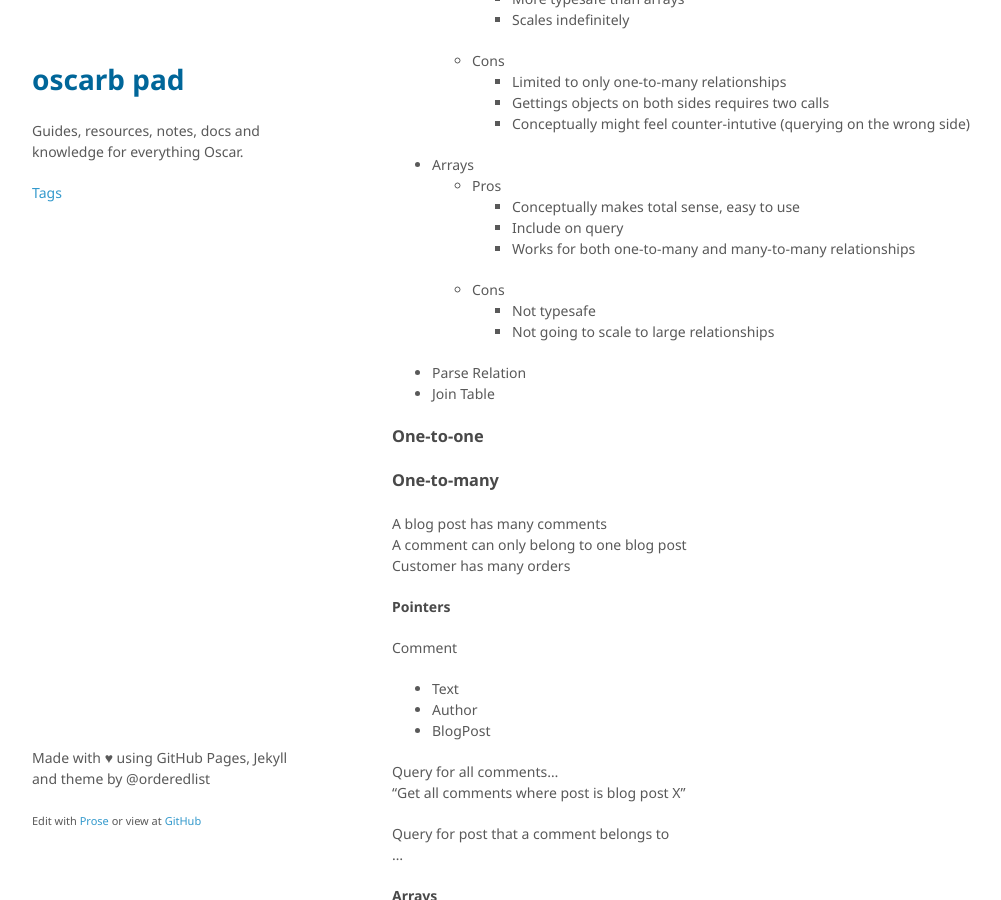
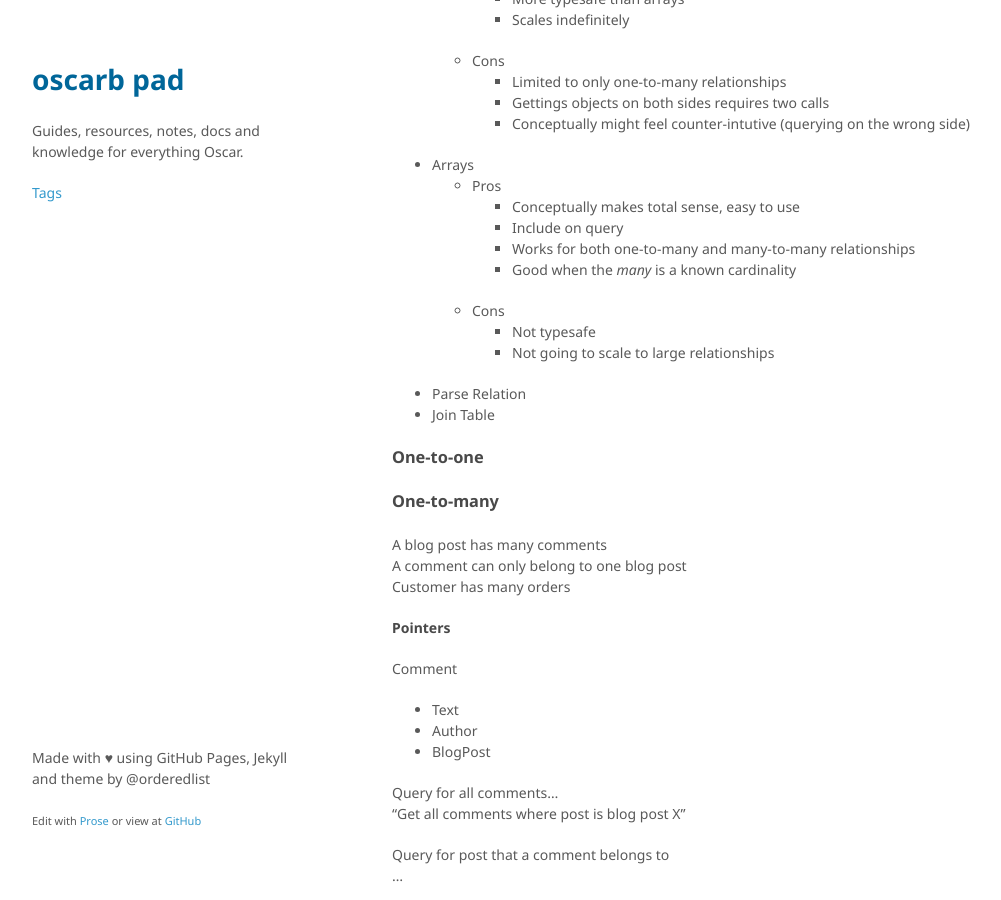
Before and after one commit to oscarb/pad, a Jekyll site: the page built from _docs/parse-server.md, in a window 1280 px wide and 900 px high, scrolled down 889 px. Shown: the whole window, without its empty margins (128-1129 px from the left). Built offline with Jekyll 4.4.1, drawn with Linux system fonts in a browser that asks for light colours; some web fonts are replaced.

Commit message:
Update parse-server.md

```diff
--- a/_docs/parse-server.md
+++ b/_docs/parse-server.md
@@ -55,6 +55,7 @@ If MongoDb fails, [download MongoDb](https://www.mongodb.com/download-center#pro
     * Conceptually makes total sense, easy to use
     * Include on query
     * Works for both one-to-many and many-to-many relationships
+    * Good when the _many_ is a known cardinality
   - Cons
     * Not typesafe
     * Not going to scale to large relationships
```
